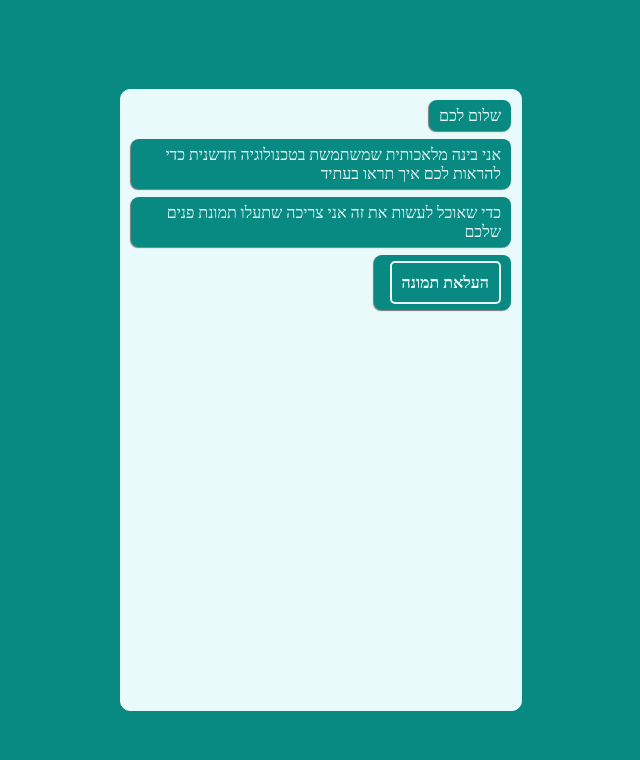
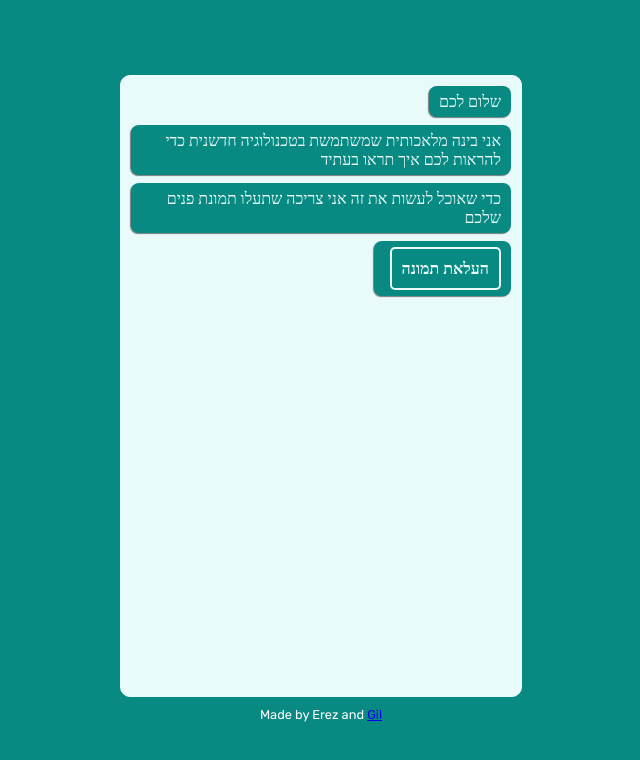
Before and after one commit to grandcohen/future, a plain HTML site: page index.html in a window 1280 px wide. Shown: the whole page, without its empty margins (319-959 px from the left). Drawn offline with Linux system fonts and the light colour scheme.

Commit message:
Add files via upload

```diff
--- a/index.html
+++ b/index.html
@@ -13,6 +13,7 @@
   <div id="conversation">
   </div>
 </div>
+<div class="about-text">Made by Erez and <a href="https://www.bit.ly/m/gilcohen">Gil</a></div>
 <script src="main.js"></script>
 </body>
 </html>
--- a/style.css
+++ b/style.css
@@ -259,3 +259,15 @@ button.clicked {
   }
 
 }
+
+.about-text {
+    padding: 3px;
+    padding-top: 10px;
+    color: white;
+    font-size: 0.8em;
+    font-family: Rubik;
+}
+
+a:visited {
+  color: white;
+}
```
